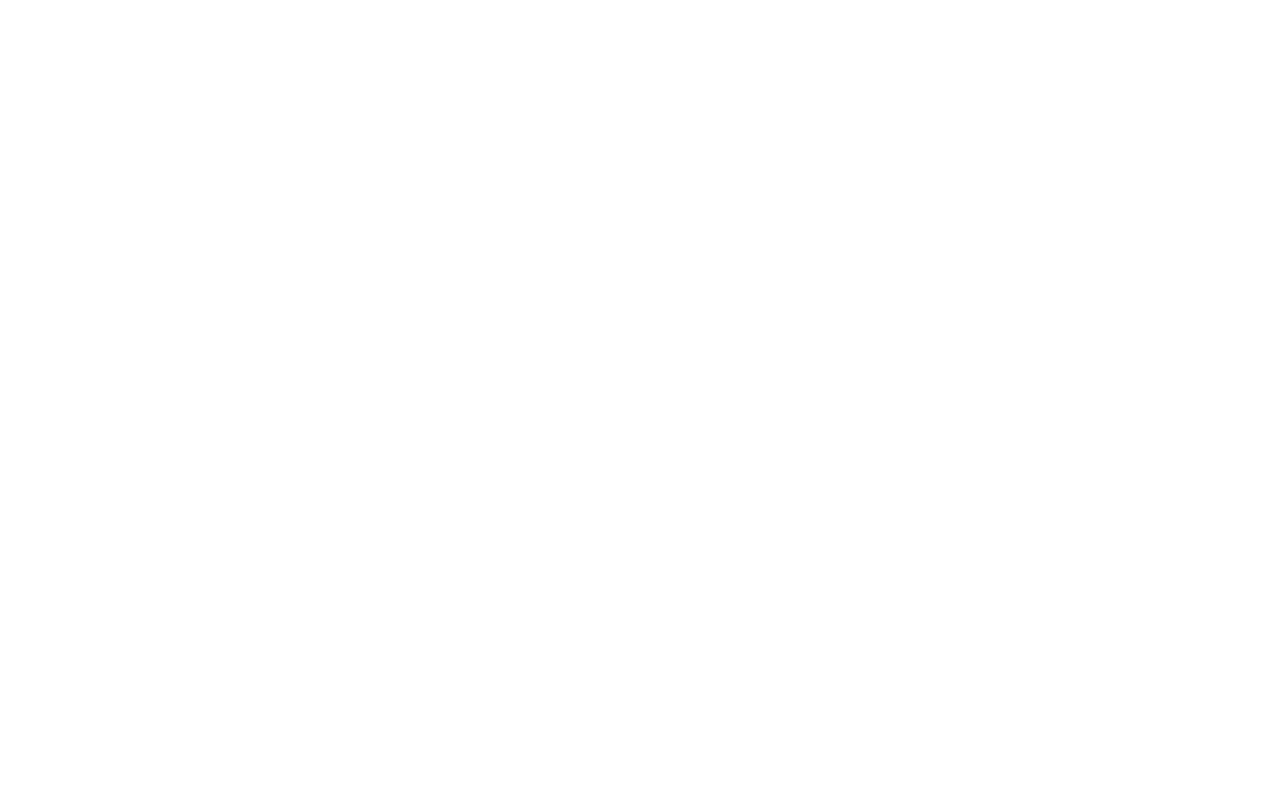
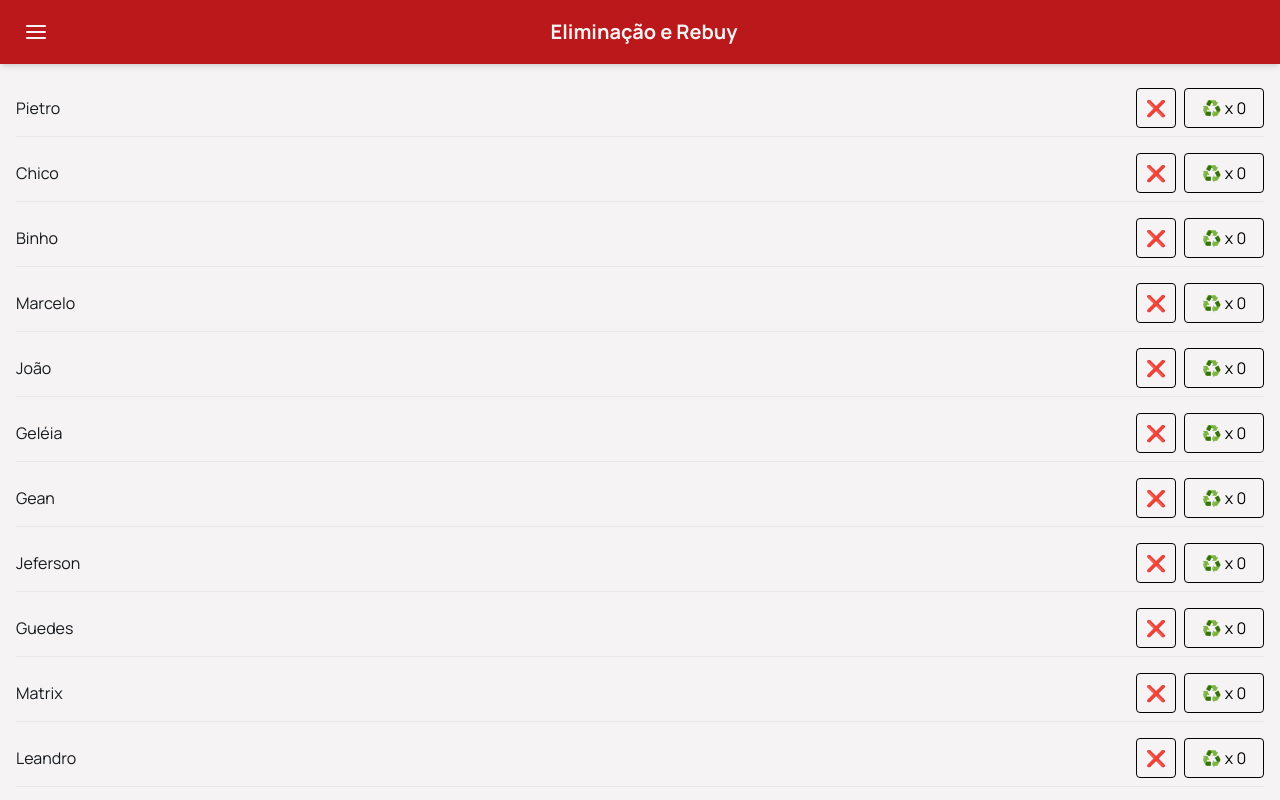
Before and after one commit to loboapps/com.grillo.apt, a React (Vite) app: page /gerenciar-etapa/eliminacao in a window 1280 px wide. Before the commit this address had no page. Shown: the top 800 px of the page. Built offline with nearby package versions, Linux system fonts and the light colour scheme.

Commit message:
01 - nav + font + nomenclatura

```diff
--- a/index.html
+++ b/index.html
@@ -3,6 +3,7 @@
   <head>
     <meta charset="UTF-8" />
     <meta name="viewport" content="width=device-width, initial-scale=1.0" />
+    <link href="https://fonts.googleapis.com/css2?family=Manrope:wght@400;500;600;700&display=swap" rel="stylesheet">
     <title>APT Poker</title>
   </head>
   <body>
--- a/src/components/Nav.tsx
+++ b/src/components/Nav.tsx
@@ -26,7 +26,12 @@ interface NavProps {
 
 const Nav: React.FC<NavProps> = ({ title }) => {
   const [isMenuOpen, setIsMenuOpen] = useState(false)
+  const [expandedItem, setExpandedItem] = useState<string | null>(null)
   const { user } = useAuth()
+
+  const toggleSubMenu = (item: string) => {
+    setExpandedItem(expandedItem === item ? null : item)
+  }
 
   return (
     <>
@@ -38,19 +43,71 @@ const Nav: React.FC<NavProps> = ({ title }) => {
         <div className="w-8"></div>
       </nav>
 
+      {/* Overlay */}
       {isMenuOpen && (
-        <div className="fixed inset-0 bg-apt-800 bg-opacity-50" onClick={() => setIsMenuOpen(false)}>
-          <div className="bg-apt-100 w-64 h-full shadow-lg">
-            <div className="p-4">
-              <Link to="/" className="block py-2 text-apt-800 hover:text-apt-700">Classificação</Link>
-              {user ? (
+        <div
+          className="fixed inset-0 bg-apt-800 bg-opacity-50 transition-opacity duration-300"
+          onClick={() => setIsMenuOpen(false)}
+        >
+          {/* Sliding Menu */}
+          <div
+            className={`fixed inset-y-0 left-0 w-64 bg-apt-100 transform transition-transform duration-300 ease-in-out ${
+              isMenuOpen ? 'translate-x-0' : '-translate-x-full'
+            }`}
+            onClick={e => e.stopPropagation()}
+          >
+            <div className="p-4 space-y-2">
+              <Link to="/" className="block py-2 text-apt-800 hover:text-apt-700">
+                Classificação
+              </Link>
+
+              {user && (
                 <>
-                  <Link to="/config-etapa" className="block py-2 text-apt-800 hover:text-apt-700">Config etapa</Link>
-                  <Link to="/gerenciar-etapa" className="block py-2 text-apt-800 hover:text-apt-700">Gerenciar etapa</Link>
-                  <Link to="/cadastrar-usuarios" className="block py-2 text-apt-800 hover:text-apt-700">Cadastrar usuários</Link>
+                  {/* Configurar etapa */}
+                  <div>
+                    <button
+                      onClick={() => toggleSubMenu('config')}
+                      className="w-full text-left py-2 text-apt-800 hover:text-apt-700 flex items-center justify-between"
+                    >
+                      <span>Configurar etapa</span>
+                      <span className="text-xs">{expandedItem === 'config' ? '▼' : '▶'}</span>
+                    </button>
+                    {expandedItem === 'config' && (
+                      <div className="pl-4 space-y-2">
+                        <Link to="/config-etapa/financeiro" className="block py-1 text-apt-800 hover:text-apt-700">
+                          Financeiro
+                        </Link>
+                        <Link to="/config-etapa/jogadores" className="block py-1 text-apt-800 hover:text-apt-700">
+                          Jogadores
+                        </Link>
+                        <Link to="/config-etapa/mesas" className="block py-1 text-apt-800 hover:text-apt-700">
+                          Sortear mesas
+                        </Link>
+                      </div>
+                    )}
+                  </div>
+
+                  {/* Gerenciar etapas */}
+                  <div>
+                    <button
+                      onClick={() => toggleSubMenu('gerenciar')}
+                      className="w-full text-left py-2 text-apt-800 hover:text-apt-700 flex items-center justify-between"
+                    >
+                      <span>Gerenciar etapas</span>
+                      <span className="text-xs">{expandedItem === 'gerenciar' ? '▼' : '▶'}</span>
+                    </button>
+                    {expandedItem === 'gerenciar' && (
+                      <div className="pl-4 space-y-2">
+                        <Link to="/gerenciar-etapa/eliminacao" className="block py-1 text-apt-800 hover:text-apt-700">
+                          Eliminação e Rebuy
+                        </Link>
+                        <Link to="/gerenciar-etapa/financeiro" className="block py-1 text-apt-800 hover:text-apt-700">
+                          Financeiro
+                        </Link>
+                      </div>
+                    )}
+                  </div>
                 </>
-              ) : (
-                <Link to="/admin" className="block py-2 text-apt-800 hover:text-apt-700">Login</Link>
               )}
             </div>
           </div>
--- a/src/main.tsx
+++ b/src/main.tsx
@@ -6,6 +6,8 @@ import Admin from './pages/admin'
 import ConfigEtapa from './pages/ConfigEtapa'
 import GerenciarEtapa from './pages/GerenciarEtapa'
 import Mesas from './pages/Mesas'
+import EtapaJogadores from './pages/etapa_jogadores'
+import EtapaEliminacaoRebuy from './pages/etapa_eliminacao_rebuy'
 import './index.css'
 import { AuthProvider } from './contexts/AuthContext'
 
@@ -19,6 +21,8 @@ ReactDOM.createRoot(document.getElementById('root')!).render(
           <Route path="/config-etapa" element={<ConfigEtapa />} />
           <Route path="/gerenciar-etapa" element={<GerenciarEtapa />} />
           <Route path="/mesas" element={<Mesas />} />
+          <Route path="/config-etapa/jogadores" element={<EtapaJogadores />} />
+          <Route path="/gerenciar-etapa/eliminacao" element={<EtapaEliminacaoRebuy />} />
         </Routes>
       </BrowserRouter>
     </AuthProvider>
--- a/src/pages/GerenciarEtapa.tsx
+++ b/src/pages/etapa_eliminacao_rebuy.tsx
@@ -1,6 +1,7 @@
-import React from 'react'
+import React, { useState } from 'react'
 import Nav from '../components/Nav'
-import { useRebuys } from '../hooks/useRebuys'
+
+const MAX_REBUYS = 2
 
 const players = [
   'Pietro', 'Chico', 'Binho', 'Marcelo', 'João',
@@ -8,30 +9,36 @@ const players = [
   'Leandro', 'Quadros', 'Barcímio', 'Leo'
 ]
 
-const GerenciarEtapa = () => {
-  const { rebuys, addRebuy, hasMaxRebuys } = useRebuys()
+const EtapaEliminacaoRebuy = () => {
+  const [rebuys, setRebuys] = useState<{ [key: string]: number }>({})
+
+  const handleRebuy = (player: string) => {
+    const currentRebuys = rebuys[player] || 0
+    if (currentRebuys < MAX_REBUYS) {
+      setRebuys(prev => ({
+        ...prev,
+        [player]: currentRebuys + 1
+      }))
+    }
+  }
 
   return (
     <div className="min-h-screen bg-apt-100">
-      <Nav title="Gerenciar Etapa" />
-
+      <Nav title="Eliminação e Rebuy" />
       <div className="px-4 py-6">
         <div className="space-y-4">
-          <h2 className="text-xl font-bold text-apt-800 mb-4">Jogadores na Etapa</h2>
           {players.map((player, index) => (
-            <div key={index} className="flex items-center border-b border-apt-300 pb-2">
+            <div key={index} className="flex items-center border-b pb-2">
               <span className="text-apt-800 flex-1">{player}</span>
               <div className="flex gap-2 min-w-[120px] justify-end">
                 <button className="w-10 h-10 border border-black rounded flex items-center justify-center hover:bg-gray-100">
                   ❌
                 </button>
                 <button
-                  onClick={() => addRebuy(player)}
-                  disabled={hasMaxRebuys(player)}
+                  onClick={() => handleRebuy(player)}
+                  disabled={(rebuys[player] || 0) >= MAX_REBUYS}
                   className={`w-[80px] h-10 border border-black rounded flex items-center justify-center ${
-                    hasMaxRebuys(player)
-                      ? 'bg-gray-200 cursor-not-allowed opacity-50'
-                      : 'hover:bg-gray-100'
+                    (rebuys[player] || 0) >= MAX_REBUYS ? 'bg-gray-200 cursor-not-allowed opacity-50' : 'hover:bg-gray-100'
                   }`}
                 >
                   ♻️ x {rebuys[player] || 0}
@@ -53,4 +60,4 @@ const GerenciarEtapa = () => {
   )
 }
 
-export default GerenciarEtapa
+export default EtapaEliminacaoRebuy
--- a/src/pages/ConfigEtapa.tsx
+++ b/src/pages/etapa_jogadores.tsx
@@ -9,12 +9,12 @@ const players = [
   'Leandro', 'Quadros', 'Barcímio', 'Leo'
 ]
 
-const ConfigEtapa = () => {
+const EtapaJogadores = () => {
   const navigate = useNavigate()
   const { guests, addGuest, updateGuest, removeGuest } = useGuests()
 
   const handleSortearMesas = () => {
-    navigate('/mesas', {
+    navigate('/config-etapa/mesas', {
       state: {
         members: players.filter(Boolean),
         guests: guests.filter(g => g.trim() !== '')
@@ -24,7 +24,7 @@ const ConfigEtapa = () => {
 
   return (
     <div className="min-h-screen bg-apt-100">
-      <Nav title="Config Etapa" />
+      <Nav title="Jogadores" />
       <div className="px-4 py-6">
         <div className="space-y-4">
           <h2 className="text-xl font-bold text-apt-800 mb-4">Jogadores</h2>
@@ -77,4 +77,4 @@ const ConfigEtapa = () => {
   )
 }
 
-export default ConfigEtapa
+export default EtapaJogadores
--- a/tailwind.config.js
+++ b/tailwind.config.js
@@ -3,6 +3,9 @@ export default {
   content: ["./index.html", "./src/**/*.{js,ts,jsx,tsx}"],
   theme: {
     extend: {
+      fontFamily: {
+        sans: ['Manrope', 'sans-serif'],
+      },
       colors: {
         apt: {
           900: '#0B090A',  // darkest
```
